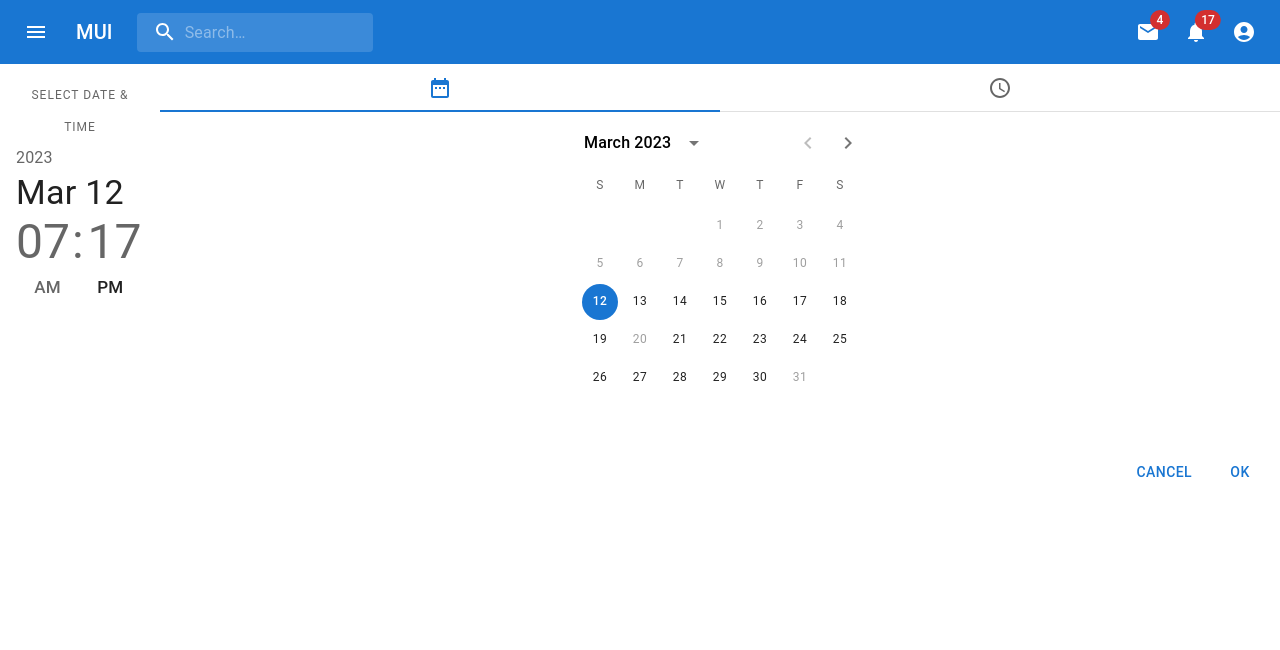
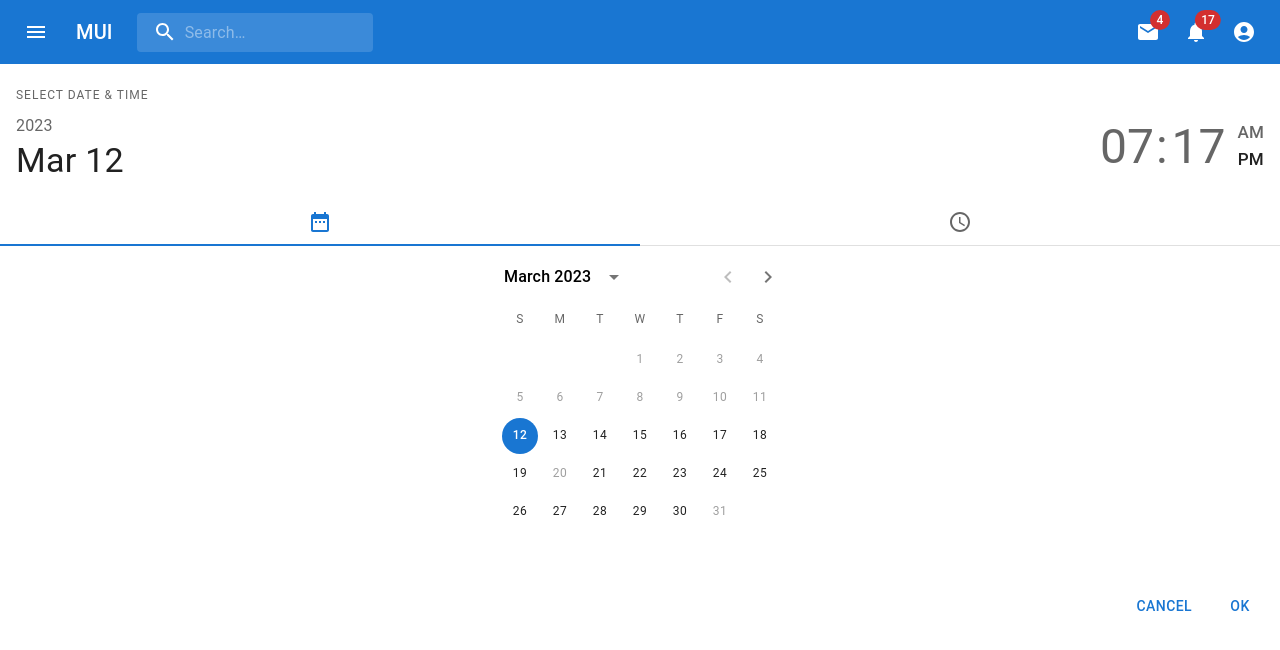
Before and after one commit to Sleepless-frenzied/Trackflow, a React (Create React App) app: page /Reservation in a window 1280 px wide. Shown: the top 650 px of the page. Built offline with nearby package versions, Linux system fonts and the light colour scheme.

Commit message:
calendar

```diff
--- a/src/Components/Calendar.tsx
+++ b/src/Components/Calendar.tsx
@@ -28,7 +28,7 @@ export default function ResponsiveDateTimePickers() {
                                   disablePast
                                   shouldDisableDate={Disable}
                                   onAccept={test}
-                                  orientation={"landscape"}
+
 
 
             />
```
